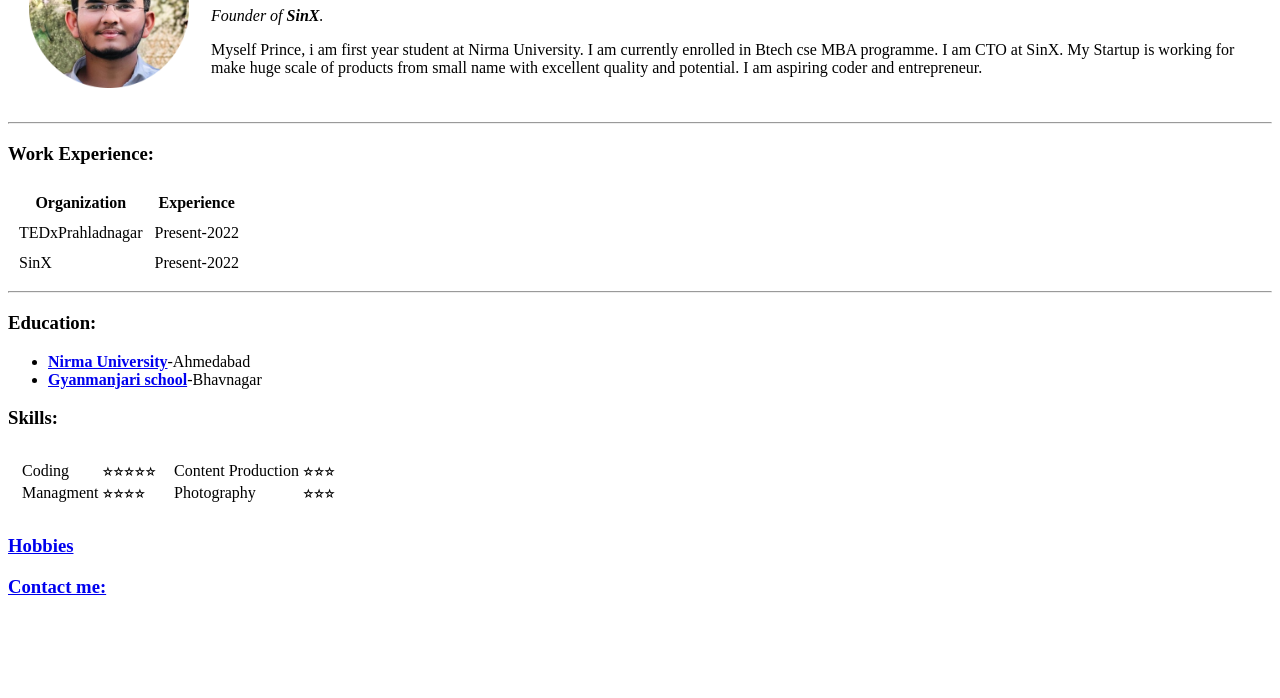
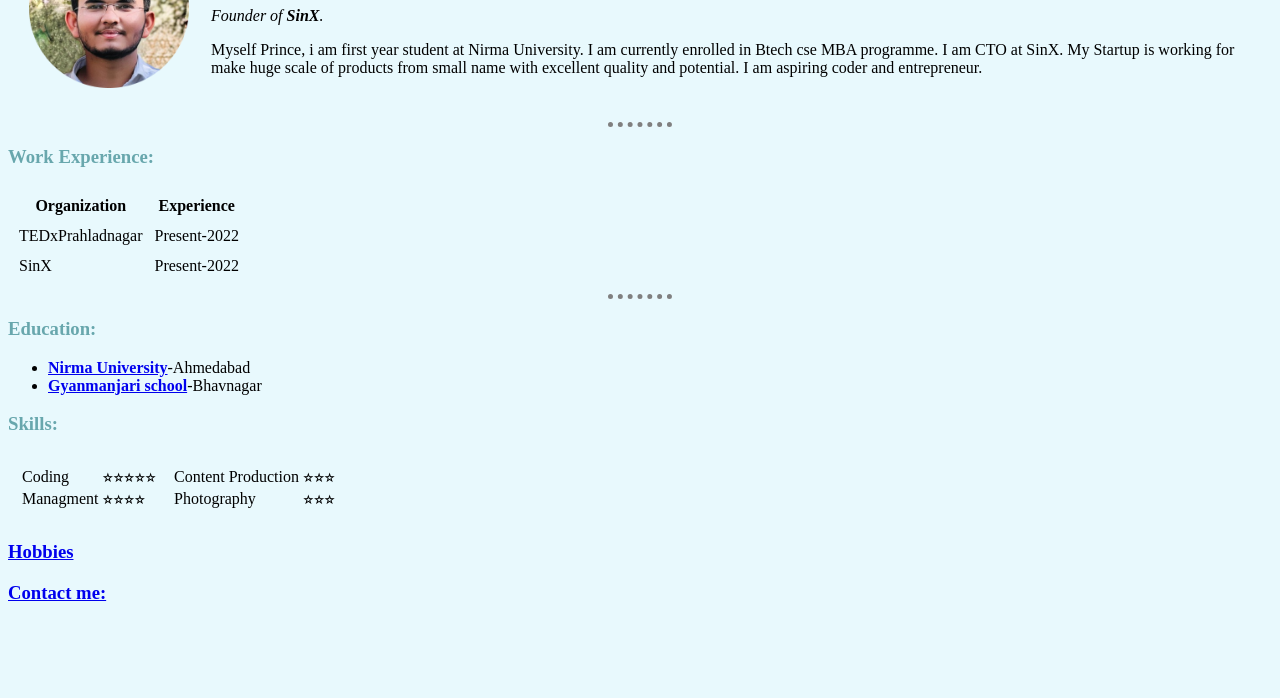
Before and after one commit to princexp1/CV, a plain HTML site: page index.html in a window 1280 px wide. Shown: the part 102-800 px from the top of the page. Drawn offline with Linux system fonts and the light colour scheme; files that its build step writes are made by us from their sources; the site is published under a folder, as on GitHub Pages, so addresses that start at the root find nothing.

Commit message:
Update index.html

```diff
--- a/index.html
+++ b/index.html
@@ -4,7 +4,7 @@
 <head>
   <meta charset="utf-8">
   <title>Prince Viramgama Personal Site </title>
- <link rel="stylesheet" href="/main/styles.css">
+ <link rel="stylesheet" href="main/styles.css">
 
 
 </head>
```
